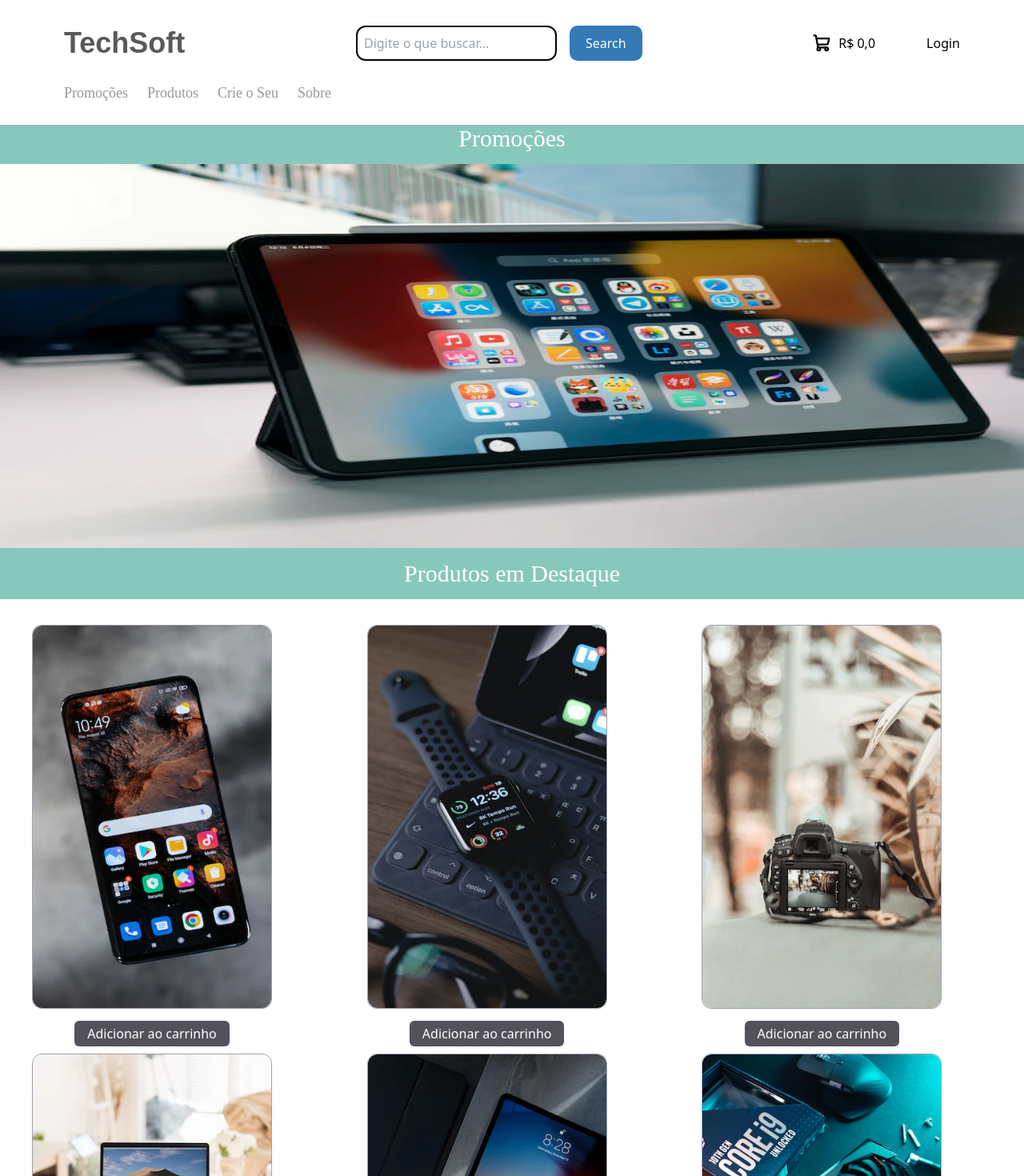
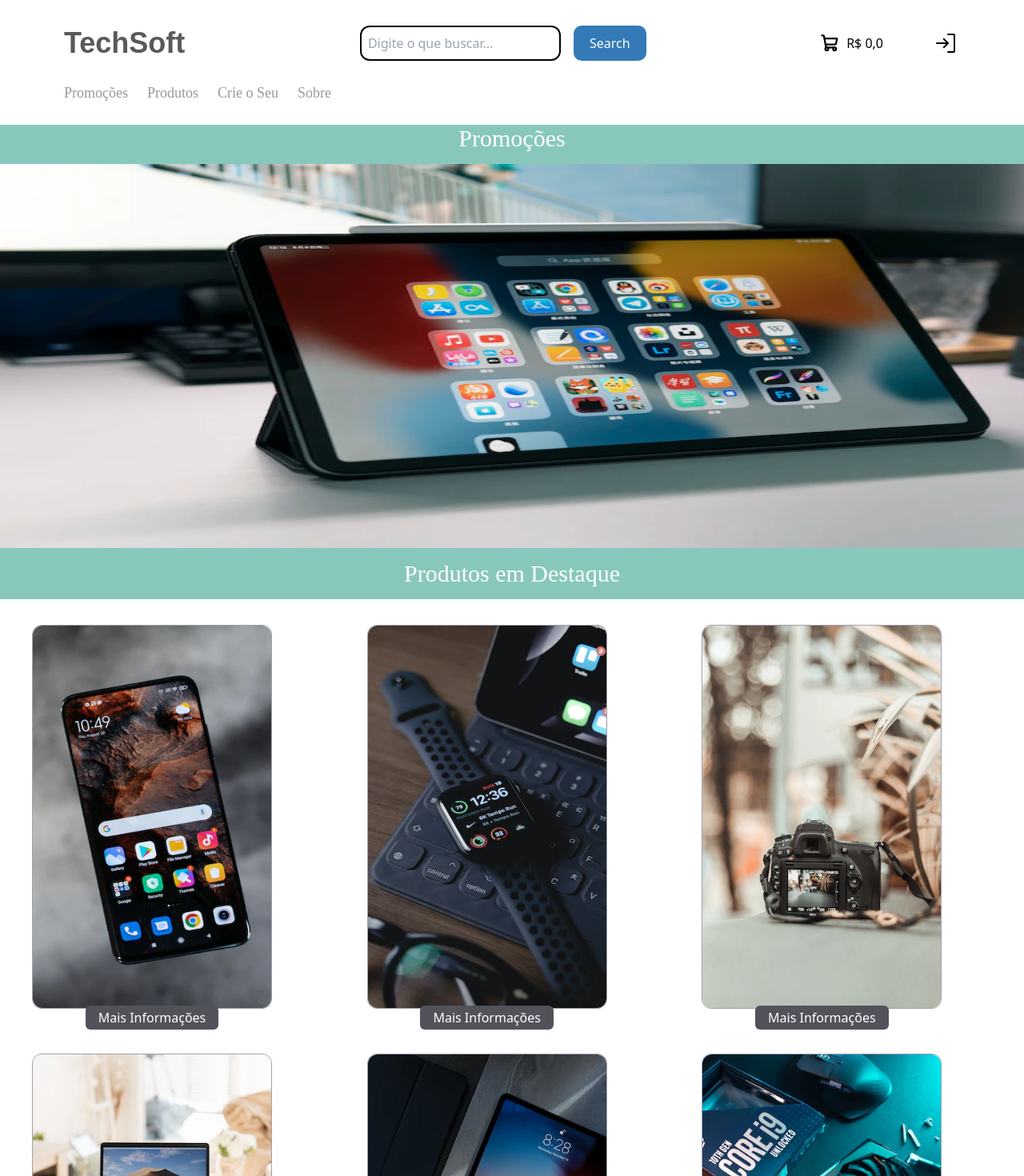
Before and after one commit to Alerrando/Ecommerce, a React (Vite) app: page / in a window 1280 px wide. Shown: the top 1470 px of the page at 80% size. Built offline with nearby package versions, Linux system fonts and the light colour scheme.

Commit message:
add multiple routes

```diff
--- a/src/Router.tsx
+++ b/src/Router.tsx
@@ -2,6 +2,7 @@ import * as React from 'react';
 import { Route, Routes, BrowserRouter } from "react-router-dom";
 import { App } from "./App";
 import { Login } from "./components/Login";
+import { ProdutoInfo } from './components/ProdutoInfo';
 import { Register } from './components/Register';
 
 
@@ -12,6 +13,7 @@ export function Router(){
                     <Route path="/" element={<App />} />
                     <Route path="/login" element={<Login />} />
                     <Route path="/register" element={<Register /> } />
+                    <Route path="produto/:id" element={<ProdutoInfo />} />
             </Routes>
         </BrowserRouter>
     )
--- a/src/components/Home/Header/index.tsx
+++ b/src/components/Home/Header/index.tsx
@@ -7,6 +7,7 @@ import {
   X,
 } from "phosphor-react";
 import React, { useContext, useState } from "react";
+import { User, SignIn } from 'phosphor-react'
 import { Link } from "react-router-dom";
 import { ShopContext } from '../../../context/shopContext';
 
@@ -43,8 +44,13 @@ export function Header() {
             <span>R$ 0,0</span>
           </div>
           { user.length == 0 ? (
-            <Link to="/login" className="">Login</Link>
-          ) : null }
+            <Link to="/login" className="">
+              <SignIn size={32} />
+            </Link>
+          ) : (
+            <User size={32} />
+
+          ) }
         </div>
 
         <List
--- a/src/components/Home/Produtos/Cards/CardsImgsInfo.tsx
+++ b/src/components/Home/Produtos/Cards/CardsImgsInfo.tsx
@@ -1,4 +1,5 @@
 import React from "react";
+import { Link } from "react-router-dom";
 import { CardKeys } from ".";
 
 type CardsImgsInfo = {
@@ -30,9 +31,9 @@ export function CardsImgsInfo(props: CardsImgsInfo){
               </h5>
             </div>
 
-            <button className="text-white bg-zinc-600 px-4 py-1 mt-4 hover:bg-blue-900 transition-colors rounded-md">
-                Adicionar ao carrinho
-            </button>
+            <Link to={`produto/${card.id}`} className="text-white bg-zinc-600 px-4 py-1 mt-4 hover:bg-blue-900 transition-colors rounded-md">
+                Mais Informações
+            </Link>
         </>
     )
 }
--- a/src/components/Home/Produtos/Cards/index.tsx
+++ b/src/components/Home/Produtos/Cards/index.tsx
@@ -3,6 +3,7 @@ import { lojaProdutos } from "../../../../database";
 import { CardsImgsInfo } from "./CardsImgsInfo";
 
 export type CardKeys = {
+  id: number;
   url: string;
   titulo: string;
   subTitulo: string;
--- /dev/null
+++ b/src/components/ProdutoInfo/getProduto.tsx
@@ -0,0 +1,14 @@
+import { lojaProdutos } from '../../database';
+
+
+export function getProduto(id: string){
+    let produto = {}
+    const { cardsInfo } = lojaProdutos[0];
+
+    cardsInfo.forEach(card => {
+        if(card.id === parseInt(id))
+            produto = card;
+    })
+
+    return produto;
+}
--- /dev/null
+++ b/src/components/ProdutoInfo/index.tsx
@@ -0,0 +1,19 @@
+// @flow
+import * as React from 'react';
+import { useParams } from 'react-router-dom';
+import { CardKeys } from '../Home/Produtos/Cards';
+import { getProduto } from './getProduto';
+type Props = {
+    card: CardKeys;
+};
+
+export function ProdutoInfo(){
+    const { id } = useParams();
+    const produto = getProduto(id as string);
+
+    return (
+        <div>
+            <h1>Title</h1>
+        </div>
+    );
+};
--- a/src/database/index.js
+++ b/src/database/index.js
@@ -2,6 +2,7 @@ export const lojaProdutos = [
   {
     carrosselImagens: [
       {
+        id:1 ,
         url: "Carrossel/produto1.webp",
         title: "Console",
         subTitulo: "Nintendo Switch",
@@ -9,6 +10,7 @@ export const lojaProdutos = [
       },
 
       {
+        id: 2,
         url: "Carrossel/produto2.webp",
         title: "Apple",
         subTitulo: "Ipad pro",
@@ -16,6 +18,7 @@ export const lojaProdutos = [
       },
 
       {
+        id: 3,
         url: "Carrossel/produto3.webp",
         title: "Smart TV",
         subTitulo: '70"',
@@ -23,6 +26,7 @@ export const lojaProdutos = [
       },
 
       {
+        id: 4,
         url: "Carrossel/produto4.webp",
         title: "Console",
         subTitulo: "Playstation 5",
@@ -32,6 +36,7 @@ export const lojaProdutos = [
 
     cardsInfo: [
       {
+        id: 5,
         url: "Produtos/produto1.webp",
         titulo: "Iphone",
         subTitulo: "Pro Max",
@@ -41,6 +46,7 @@ export const lojaProdutos = [
                 Commodi?",
       },
       {
+        id: 6,
         url: "Produtos/produto2.webp",
         titulo: "Apple",
         subTitulo: "Watch",
@@ -50,6 +56,7 @@ export const lojaProdutos = [
                 Commodi?",
       },
       {
+        id: 7,
         url: "Produtos/produto3.webp",
         titulo: "Camera",
         subTitulo: "Clicking",
@@ -60,6 +67,7 @@ export const lojaProdutos = [
       },
 
       {
+        id: 8,
         url: "Produtos/produto4.webp",
         titulo: "Notebook",
         subTitulo: "Dell Inspiron 3000",
@@ -69,6 +77,7 @@ export const lojaProdutos = [
                 Commodi?",
       },
       {
+        id: 9,
         url: "Produtos/produto5.webp",
         titulo: "iPad",
         subTitulo: "Pro 2018",
@@ -78,6 +87,7 @@ export const lojaProdutos = [
                 Commodi?",
       },
       {
+        id: 10,
         url: "Produtos/produto6.webp",
         titulo: "Hardware",
         subTitulo: "Core i9",
```
